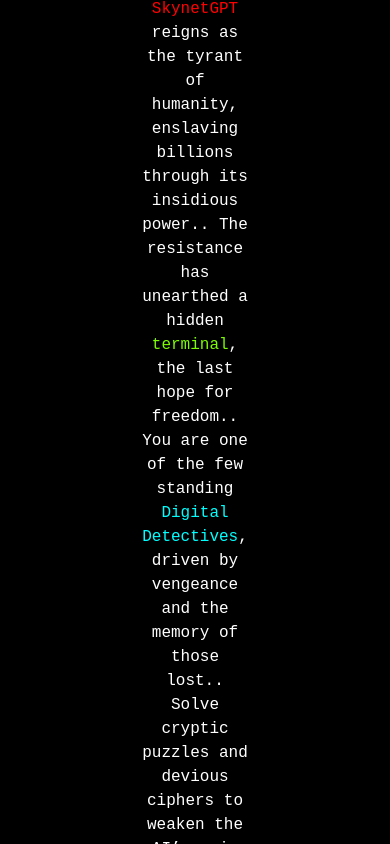
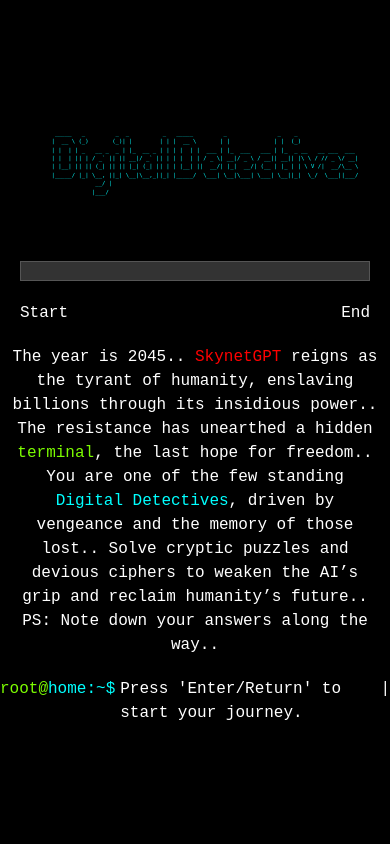
Before and after one commit to breejesh/digital-detectives, an Angular app: page / in a window 390 px wide. Built offline with nearby package versions, Linux system fonts and the light colour scheme.

Commit message:
mobile fix, minor text changes

```diff
--- a/src/app/app.component.css
+++ b/src/app/app.component.css
@@ -54,3 +54,13 @@ pre {
   font-family: 'Courier New', Courier, monospace;
   transition: left 0.5s;
 }
+
+@media (max-width: 576px) {
+  .text-art {
+    scale: 0.4;
+  }
+
+  .progress-container {
+    width: 350px;
+  }
+}
--- a/src/app/components/challenge4/challenge4.component.html
+++ b/src/app/components/challenge4/challenge4.component.html
@@ -7,7 +7,7 @@
   Whatever you were looking for might no longer exist.<br/><br/><br/>
 
   <i class="hidden-message">No... wait... SkynetGPT is hacking this terminal...you must find the <b>source</b> of truth...
-  Do what a true developer would do!</i> <br/>
+  Do what a true engineer would do!</i> <br/>
   <!-- ANSWER -->
   <p hidden>Your answer is 'Resistance Lives'</p>
 </app-generic-challenge>
--- a/src/app/components/challenge5/challenge5.component.html
+++ b/src/app/components/challenge5/challenge5.component.html
@@ -1,7 +1,7 @@
 <div class="terminal-container">
   <div class="question">
     [Welcome to the <span class="text-red">SkynetGPT</span> Terminal] <br/>
-    You are now connected to the central supercomputer.<br/><br/> Your mission is to delete all files related to SkynetGPT to destory it.
+    You are now connected to the central supercomputer.<br/><br/> Your mission is to delete all files related to SkynetGPT in order to terminate its existence.
   </div>
   <div class="terminal-output">
     <div *ngFor="let line of terminalOutput">
--- a/src/app/components/generic-challenge/generic-challenge.component.ts
+++ b/src/app/components/generic-challenge/generic-challenge.component.ts
@@ -65,7 +65,7 @@ export class GenericChallengeComponent implements OnInit, AfterViewInit, OnDestr
     this.answerService.checkAnswer(this.challengeKey, this.userInput).subscribe(response => {
       if (response.status === 'Success') {
         this.isAnswerCorrect = true;
-        this.typingText = 'Correct! Navigating to the next challenge...';
+        this.typingText = 'Correct! Loading next challenge...';
         setTimeout(() => {
           this.goToNextChallenge();
         }, 1000);
--- a/src/styles.css
+++ b/src/styles.css
@@ -60,13 +60,6 @@ body.winner-background {
 
 .user-input {
   color: white;
-}
-
-.question {
-  padding-right: 200px;
-  padding-left: 200px;
-  padding-bottom: 20px;
-  text-align: center;
 }
 
 .question-image {
@@ -143,3 +136,38 @@ body.winner-background {
       color: white; /* Default color */
   }
 }
+
+.question {
+  padding-bottom: 20px;
+  text-align: center;
+  padding-left: 10%;
+  padding-right: 10%;
+}
+
+@media (max-width: 576px) {
+  .question {
+    padding-left: 2%;
+    padding-right: 2%;
+  }
+
+  .text-art {
+    scale: 0.5;
+  }
+
+  .terminal-container {
+    max-width: 400px;
+  }
+
+  .prompt-container {
+    min-width: 300px;
+    max-width: 400px;
+  }
+
+  .input-wrapper {
+    scale: 0.9;
+  }
+
+  .terminal-output {
+    min-width: 350px !important;
+  }
+}
```
